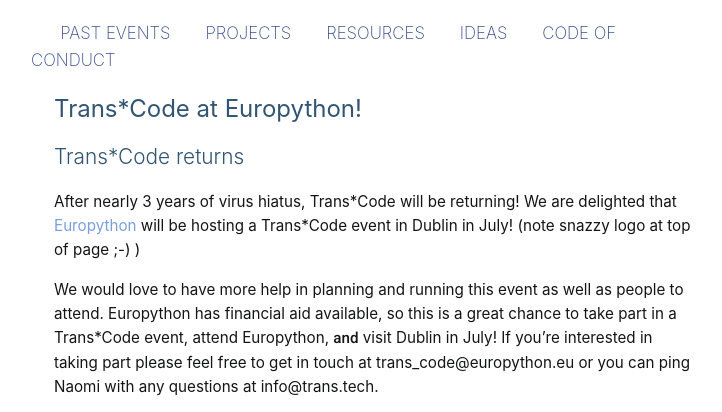
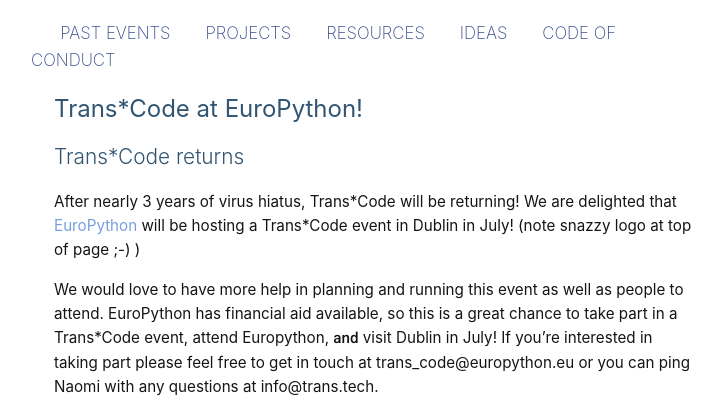
Before and after one commit to Trans-Code/Trans-Code.github.io, a Jekyll site: the page built from index.md, in a window 1280 px wide. Shown: the part 146-558 px from the top of the page, without its empty margins (266-988 px from the left). Built offline with Jekyll 4.4.1, drawn with Linux system fonts in a browser that asks for light colours; some web fonts are replaced.

Commit message:
fixed EP capitalization

```diff
--- a/index.md
+++ b/index.md
@@ -3,13 +3,13 @@
 title: Trans*Code Home
 ---
 
-# Trans*Code at Europython!
+# Trans*Code at EuroPython!
 
 ## Trans*Code returns
 
-After nearly 3 years of virus hiatus, Trans\*Code will be returning! We are delighted that [Europython](https://ep2022.europython.eu/) will be hosting a Trans\*Code event in Dublin in July! (note snazzy logo at top of page ;-) )
+After nearly 3 years of virus hiatus, Trans\*Code will be returning! We are delighted that [EuroPython](https://ep2022.europython.eu/) will be hosting a Trans\*Code event in Dublin in July! (note snazzy logo at top of page ;-) )
 
-We would love to have more help in planning and running this event as well as people to attend. Europython has financial aid available, so this is a great chance to take part in a Trans\*Code event, attend Europython, **and** visit Dublin in July! If you're interested in taking part please feel free to get in touch at trans_code@europython.eu or you can ping Naomi with any questions at info@trans.tech.
+We would love to have more help in planning and running this event as well as people to attend. EuroPython has financial aid available, so this is a great chance to take part in a Trans\*Code event, attend Europython, **and** visit Dublin in July! If you're interested in taking part please feel free to get in touch at trans_code@europython.eu or you can ping Naomi with any questions at info@trans.tech.
 
 And please spread the word throughout your trans/NB communities far and wide!
 
```
